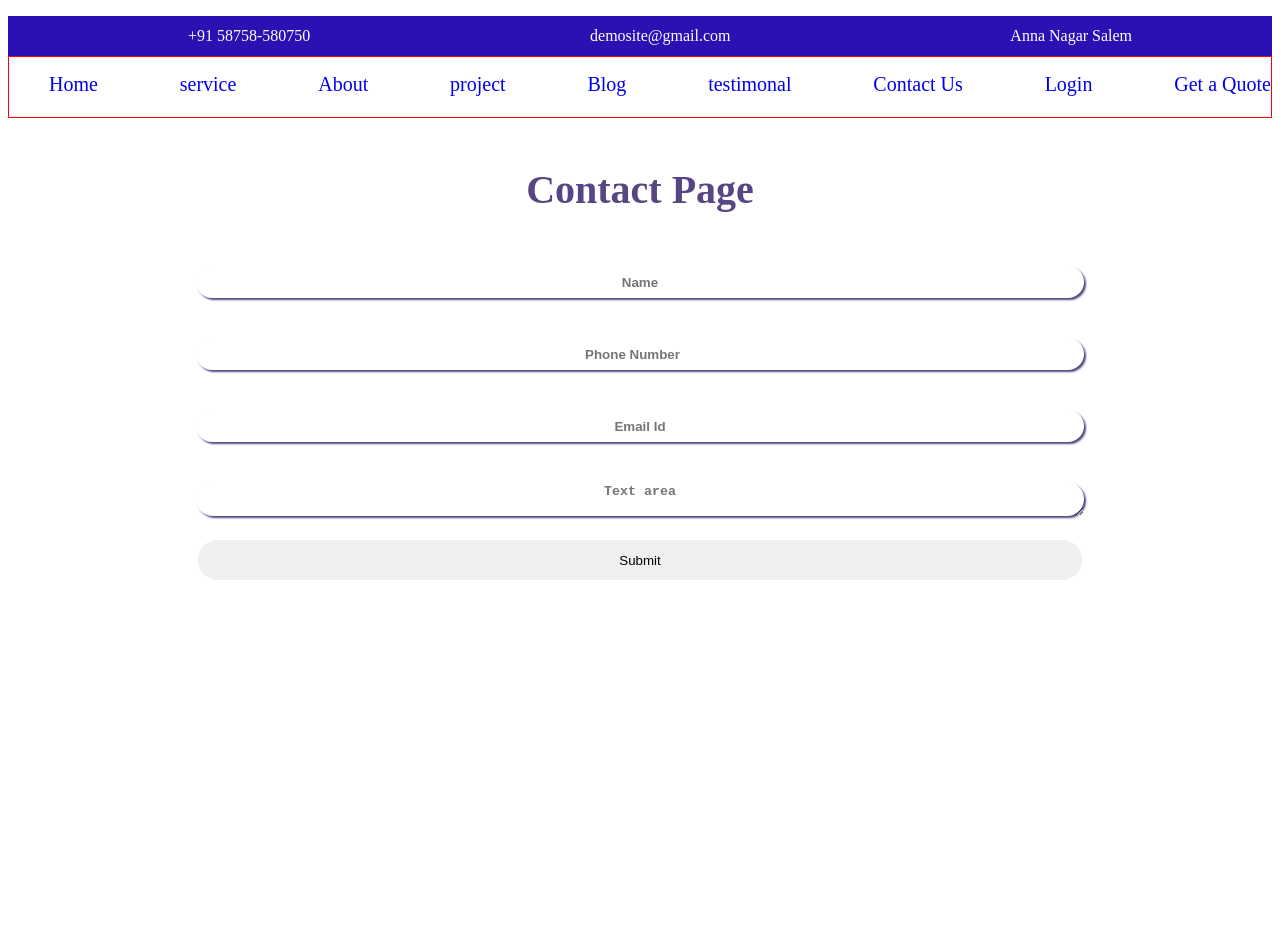
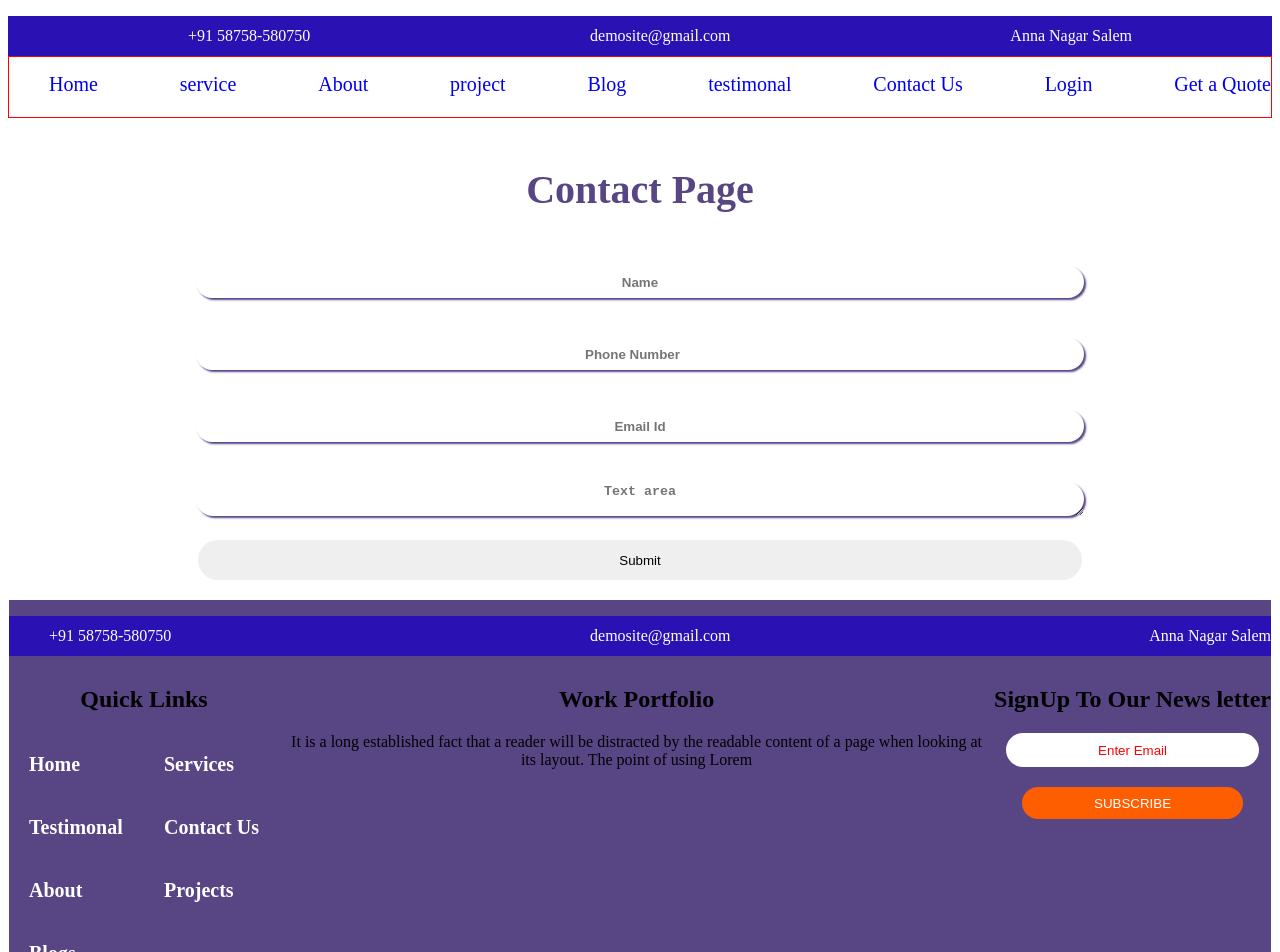
Before and after one commit to cnmanikandan/construction, a React (Vite) app: page /login in a window 1280 px wide. Shown: the top 952 px of the page. Before the commit the page ends 800 px from the top, so only its background shows below. Built offline with nearby package versions, Linux system fonts and the light colour scheme.

Commit message:
third_commit

```diff
--- a/src/App.css
+++ b/src/App.css
@@ -369,6 +369,7 @@
   height: 5vh;
   border: none;
   border-radius: 20px;
+  margin-bottom: 20px;
 }
 
 .login_page_submit:hover {
--- a/src/Component/About.jsx
+++ b/src/Component/About.jsx
@@ -1,10 +1,12 @@
 import { Link } from "react-router-dom";
+import Footer from "./Footer";
 
 // import aboutImage from "./images/about-img.png";
 const About = () => {
   let para =
     "There are many variations of passages of Lorem Ipsum available, but the majority have suffered alteration in some form, by injected humour, or randomised words which don't look even slightly believable.If you are going to use a passage of Lorem Ipsum, you need to be surethere isn't anything embarrassing hidden in the middle of text. All";
   return (
+    <>
       <div className="About_block">
         <div className="About_block1">
           <h1 className="service_page_header">About Us</h1>
@@ -17,6 +19,8 @@ const About = () => {
         </div>
         <div className="About_block2"></div>
       </div>
+      <Footer />
+    </>
   );
 };
 
--- a/src/Component/Contact.jsx
+++ b/src/Component/Contact.jsx
@@ -1,7 +1,9 @@
+import Footer from "./Footer";
 import Login from "./Login";
 import contact_img from "./images/contact-img.png";
 const Contact = () => {
   return (
+    <>
       <div className="contact_block">
         <div className="contact_block1">
           <Login />
@@ -14,6 +16,8 @@ const Contact = () => {
           />
         </div>
       </div>
+      <Footer />
+    </>
   );
 };
 
--- a/src/Component/Footer.jsx
+++ b/src/Component/Footer.jsx
@@ -6,7 +6,9 @@ import { FaInstagramSquare } from "react-icons/fa";
 
 const Footer = () => {
   let details = ["+91 58758-580750", "demosite@gmail.com", "Anna Nagar Salem"];
-
+  const scrollToTop = () => {
+    window.scrollTo(0, 0);
+  };
   return (
     <div className="footer_page">
       <div className="footer_block1">
@@ -23,13 +25,15 @@ const Footer = () => {
         {" "}
         <h1>Quick Links</h1>
         <div className="footer_links">
-          <Link>Home</Link>
-          <Link>Services</Link>
-          <Link>Testimonal</Link>
-          <Link>Contact Us</Link>
-          <Link>About</Link>
-          <Link>Projects</Link>
-          <Link>Blogs</Link>{" "}
+          <Link to={"./"} onClick={scrollToTop}>
+            Home
+          </Link>
+          <Link to={"./service"}>Services</Link>
+          <Link to={"/testimonal"}>Testimonal</Link>
+          <Link to={"/contact"}>Contact Us</Link>
+          <Link to={"/about"}>About</Link>
+          <Link to={"/project"}>Projects</Link>
+          <Link to={"/blog"}>Blogs</Link>{" "}
         </div>
       </div>
       <div className="footer_block3">
--- a/src/Component/Login.jsx
+++ b/src/Component/Login.jsx
@@ -1,5 +1,8 @@
+import Footer from "./Footer";
+
 const Login = () => {
   return (
+    <>
       <div className="Login_page">
         <div>
           <h1>Contact Page</h1>
@@ -14,8 +17,9 @@ const Login = () => {
             <button className="login_page_submit">Submit</button>
           </form>
         </div>
-
       </div>
+      <Footer />
+    </>
   );
 };
 
--- a/src/Component/Project.jsx
+++ b/src/Component/Project.jsx
@@ -2,6 +2,7 @@ import { Link } from "react-router-dom";
 import home_1 from "./images/img-1.png";
 import home_2 from "./images/img-2.png";
 import home_3 from "./images/img-3.png";
+import Footer from "./Footer";
 
 const Project = () => {
   let nav_data = [
@@ -15,6 +16,7 @@ const Project = () => {
   let Project_data =
     "alteration in some form, by injected humour, or randomised words which don't look even slightly believable. If you are going to use";
   return (
+    <>
       <div className="project_page">
         <div>
           <h1 id="project_page_header">Project</h1>
@@ -60,6 +62,8 @@ const Project = () => {
           </div>
         </div>
       </div>
+      <Footer />
+    </>
   );
 };
 
--- a/src/Component/Service.jsx
+++ b/src/Component/Service.jsx
@@ -3,11 +3,13 @@ import icon_2 from "./images/icon-2.png";
 import icon_3 from "./images/icon-3.png";
 import icon_4 from "./images/icon-1.png";
 import { Link } from "react-router-dom";
+import Footer from "./Footer";
 const Service = () => {
   const scrollToTop = () => {
     window.scrollTo(0, 0);
   };
   return (
+    <>
       <div className="service_page">
         <div className="service_page_header">
           <h1>Our Services</h1>
@@ -26,8 +28,8 @@ const Service = () => {
             <div>
               <h1>Cosntruction Service</h1>
               <p>
-              fact that a reader will be distracted by the readable content of a
-              page when looking at its layout. The point of using L
+                fact that a reader will be distracted by the readable content of
+                a page when looking at its layout. The point of using L
               </p>
               <Link to={"/"} onClick={scrollToTop}>
                 Read More..
@@ -39,8 +41,8 @@ const Service = () => {
             <div>
               <h1>Building Moduling</h1>
               <p>
-              fact that a reader will be distracted by the readable content of a
-              page when looking at its layout. The point of using L
+                fact that a reader will be distracted by the readable content of
+                a page when looking at its layout. The point of using L
               </p>
               <Link to={"/"} onClick={scrollToTop}>
                 Read More..
@@ -52,8 +54,8 @@ const Service = () => {
             <div>
               <h1>PRE Construction</h1>
               <p>
-              fact that a reader will be distracted by the readable content of a
-              page when looking at its layout. The point of using L
+                fact that a reader will be distracted by the readable content of
+                a page when looking at its layout. The point of using L
               </p>
               <Link to={"/"} onClick={scrollToTop}>
                 Read More..
@@ -65,8 +67,8 @@ const Service = () => {
             <div>
               <h1>Managment</h1>
               <p>
-              fact that a reader will be distracted by the readable content of a
-              page when looking at its layout. The point of using L
+                fact that a reader will be distracted by the readable content of
+                a page when looking at its layout. The point of using L
               </p>
               <Link to={"/"} onClick={scrollToTop}>
                 Read More..
@@ -75,6 +77,8 @@ const Service = () => {
           </div>
         </div>
       </div>
+      <Footer />
+    </>
   );
 };
 
--- a/src/Component/Testimonal.jsx
+++ b/src/Component/Testimonal.jsx
@@ -1,7 +1,10 @@
+import Footer from "./Footer";
+
 const Testimonal = () => {
   const testimonal_block1 =
     "Lorem ipsum dolor sit amet, consectetur adipiscing elit, sed do eiusmod tempor incididunt ut labore et dolore magna aliqua. Ut enim ad minim veniam, quis nostrud exercitation ullamco laboris nisi ut aliquip ex ea commodo consequat. Duis aute irure dolor in reprehenderit in voluptate velit esse cillum dolore eu fugia";
   return (
+    <>
       <div className="testimonal_block">
         <h1 className="testimonal_block_header">Testimonal</h1>
         <div className="testimonal_block1">
@@ -15,6 +18,8 @@ const Testimonal = () => {
           <p className="testimonal_block2_para">{testimonal_block1}</p>
         </div>
       </div>
+      <Footer />
+    </>
   );
 };
 
```
Lines whose indentation alone changed are shown as unchanged.
